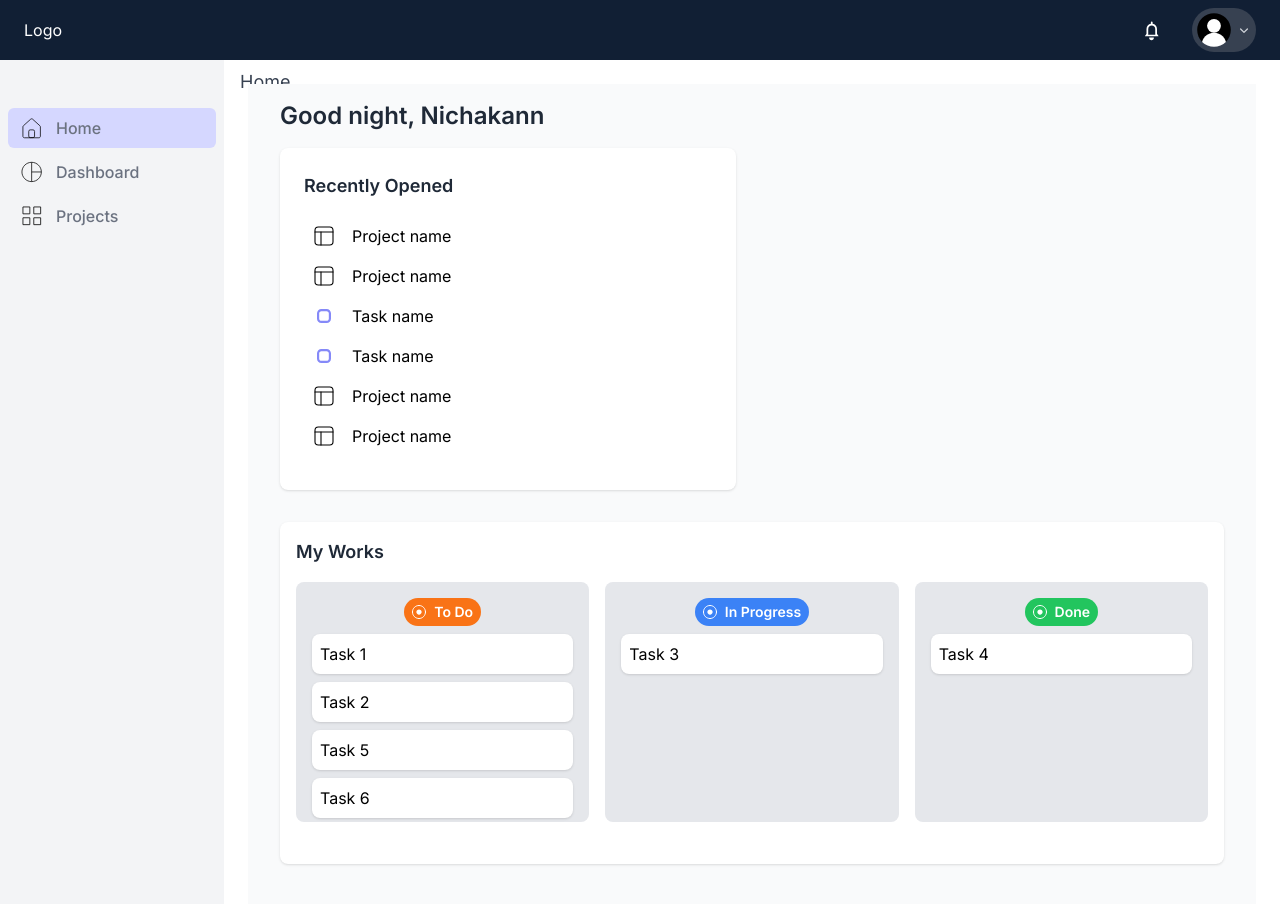
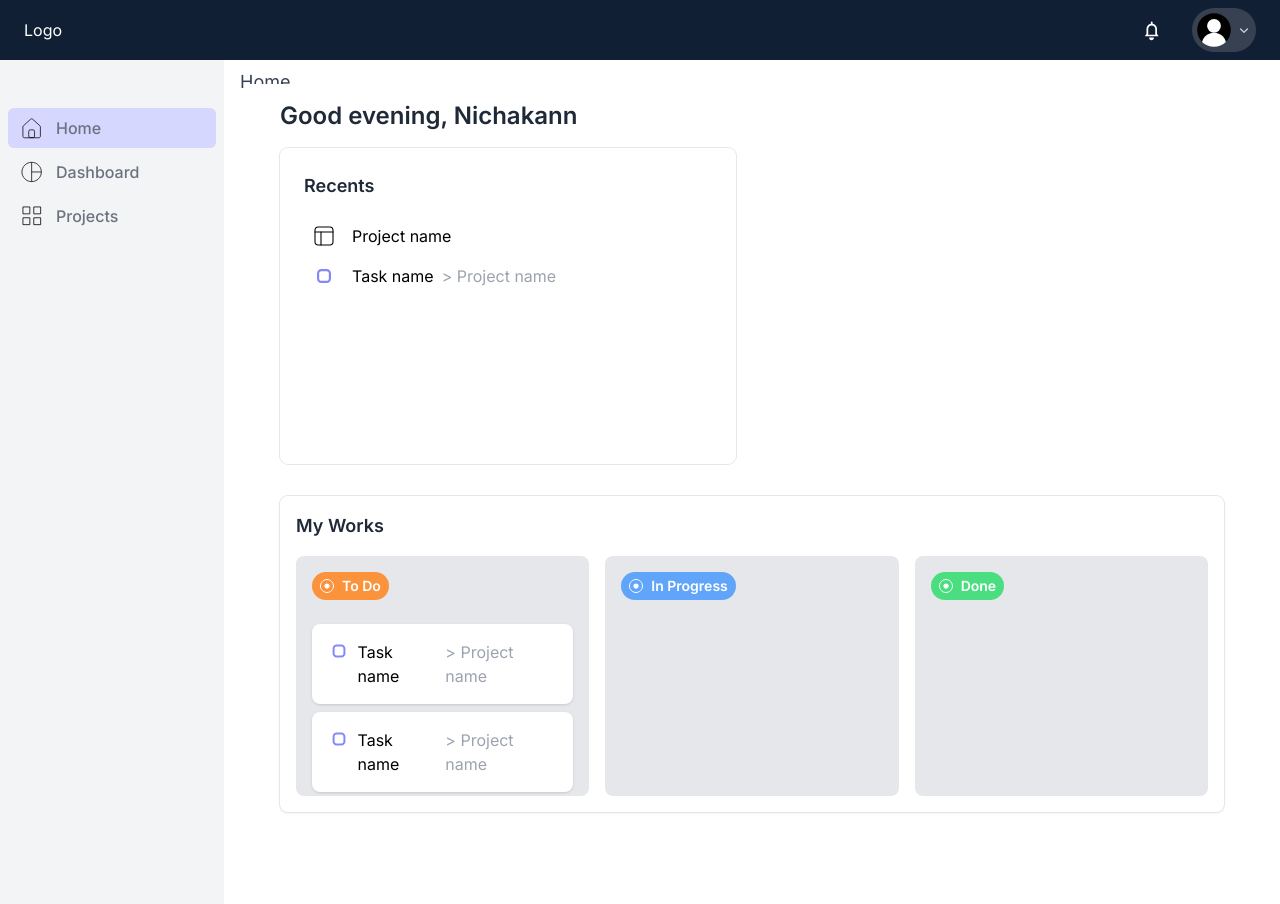
Before and after one commit to Bhanujaya/SE-frontend, a Next.js app: page / in a window 1280 px wide. Shown: the top 904 px of the page. Built offline with nearby package versions, Linux system fonts and the light colour scheme.

Commit message:
Add homepage

```diff
--- a/src/app/page.tsx
+++ b/src/app/page.tsx
@@ -1,5 +1,4 @@
 "use client";
-import Image from "next/image";
 import Link from "next/link";
 import {
   DragDropContext,
@@ -18,20 +17,16 @@ const currentUser = {
 };
 
 const recentlyOpens = [
-  { name: "Project name", type: "project",  href: "/project" },
-  { name: "Project name", type: "project",  href: "/project" },
-  { name: "Task name",    type: "task",     href: "/project/task-1" },
-  { name: "Task name",    type: "task",     href: "/project/task-1" },
-  { name: "Project name", type: "project",  href: "/project" },
-  { name: "Project name", type: "project",  href: "/project" },
-  { name: "Task name",    type: "task",     href: "/project/task-1" },
+  { type: "project", name: "Project name", href: "#" },
+  { type: "task", name: "Task name", href: "#", fromProject: "Project name" },
   // More items...
 ];
 
 // Define task and state structure for Kanban
 interface Task {
   id: string;
-  content: string;
+  name: string;
+  fromProject: string;
 }
 
 interface TaskState {
@@ -44,19 +39,24 @@ export default function Homepage() {
   // Initial Kanban task state
   const [tasks, setTasks] = useState<TaskState>({
     todo: [
-      { id: "task-1", content: "Task 1" },
-      { id: "task-2", content: "Task 2" },
-      { id: "task-5", content: "Task 5" },
-      { id: "task-6", content: "Task 6" },
-      { id: "task-7", content: "Task 7" },
+      {
+        id: "task-1",
+        name: "Task name",
+        fromProject: "Project name",
+      },
+      {
+        id: "task-2",
+        name: "Task name",
+        fromProject: "Project name",
+      },
     ],
-    inProgress: [{ id: "task-3", content: "Task 3" }],
-    done: [{ id: "task-4", content: "Task 4" }],
+    inProgress: [],
+    done: [],
   });
 
   // Handle drag and drop
   const onDragEnd = (result: DropResult) => {
-    const { destination, source, draggableId } = result;
+    const { destination, source } = result;
 
     if (!destination) return; // If dropped outside a list
 
@@ -84,7 +84,18 @@ export default function Homepage() {
     }
   };
 
-  // Date options for greeting
+  const getGreeting = (hour: number): string => {
+    if (hour >= 21 || hour < 6) {
+      return "Good night";
+    } else if (hour < 12) {
+      return "Good morning";
+    } else if (hour < 18) {
+      return "Good afternoon";
+    } else {
+      return "Good evening";
+    }
+  };
+
   const options: Intl.DateTimeFormatOptions = {
     timeZone: "Asia/Bangkok",
     hour: "numeric",
@@ -96,24 +107,15 @@ export default function Homepage() {
     hour12: false,
   };
 
-  const getGreeting = (): string => {
-    const now = new Date();
-    const currentHour = now.getHours();
-    if (currentHour >= 21 || currentHour < 6) {
-      return "Good night";
-    } else if (currentHour < 12) {
-      return "Good morning";
-    } else if (currentHour < 18) {
-      return "Good afternoon";
-    } else {
-      return "Good evening";
-    }
-  };
+  // Get the current date and time depending on options
+  const currentDate = new Date().toLocaleString("en-US", options);
+  // Create a Date object from the localized string (currentDate) to get the hour
+  const currentHour = new Date(currentDate).getHours();
 
-  const greetingMessage = getGreeting();
+  const greetingMessage = getGreeting(currentHour);
 
   return (
-    <div className="bg-gray-50 pb-24 sm:pb-32">
+    <div className="bg-white pb-24 sm:pb-32">
       {/* Greeting */}
       <div className="mx-auto max-w-7xl lg:px-8">
         <h2 className="text-left text-pretty text-2xl py-4 font-semibold text-gray-800">
@@ -123,11 +125,10 @@ export default function Homepage() {
 
       {/* Layout Grid */}
       <div className="mx-auto max-w-7xl px-6 lg:px-8 grid grid-cols-1 lg:grid-cols-2 lg:grid-rows-2 gap-8">
+
         {/* Recently Opened Section */}
-        <div className="relative bg-white shadow rounded-lg p-6 overflow-hidden">
-          <h3 className="text-lg font-semibold text-gray-800">
-            Recently Opened
-          </h3>
+        <div className="relative bg-white rounded-lg p-6 overflow-hidden ring-1 ring-gray-200 hover:ring-gray-400">
+          <h3 className="text-lg font-semibold text-gray-800">Recents</h3>
           <div className="mt-4 max-h-[250px] overflow-y-auto">
             {recentlyOpens.map((item) => (
               <Link key={item.name} href={item.href}>
@@ -141,7 +142,15 @@ export default function Homepage() {
                     alt={item.type}
                     className="w-6"
                   />
-                  <span>{item.name}</span>
+                  <div>
+                    {item.name}
+                    {/*Note: inside the parentheses is alredy true, so we just check if item.type is true and show it*/}
+                    {item.type === "task" && (
+                      <span className="ml-2 text-gray-400">
+                        &gt; {item.fromProject}
+                      </span>
+                    )}
+                  </div>
                 </div>
               </Link>
             ))}
@@ -149,7 +158,7 @@ export default function Homepage() {
         </div>
 
         {/* Kanban Section */}
-        <div className="relative bg-white shadow rounded-lg p-4 overflow-hidden lg:col-span-2">
+        <div className="relative bg-white shadow rounded-lg p-4 overflow-hidden lg:col-span-2 ring-1 ring-gray-200 hover:ring-gray-400">
           <h3 className="text-lg font-semibold text-gray-800 text-left">
             My Works
           </h3>
@@ -164,14 +173,14 @@ export default function Homepage() {
                         {...provided.droppableProps}
                         className="p-4 bg-gray-200 rounded-lg h-[15rem] overflow-y-auto"
                       >
-                        <div className="flex justify-center items-center text-center">
+                        <div className="flex items-center text-center mb-6">
                           <span
                             className={`flex items-center justify-center text-sm font-semibold p-1 px-2 rounded-full text-white ${
                               col === "todo"
-                                ? "bg-orange-500"
+                                ? "bg-orange-400"
                                 : col === "inProgress"
-                                ? "bg-blue-500"
-                                : "bg-green-500"
+                                ? "bg-blue-400"
+                                : "bg-green-400"
                             } whitespace-nowrap`}
                           >
                             <img src="todo.svg" alt={col} className="mr-2" />{" "}
@@ -194,13 +203,20 @@ export default function Homepage() {
                                 ref={provided.innerRef}
                                 {...provided.draggableProps}
                                 {...provided.dragHandleProps}
-                                className="p-2 mt-2 bg-white rounded-lg shadow"
+                                className="flex p-4 mt-2 bg-white rounded-lg shadow select-none hover:bg-gray-100"  // Prevent drag and highlight the content instead
                               >
-                                {task.content}
+                                <span className="mr-2">
+                                  <img src="/task.svg" alt="Task" />
+                                </span>
+                                {task.name}
+                                <span className="ml-2 text-gray-400">
+                                  &gt; {task.fromProject}
+                                </span>
                               </div>
                             )}
                           </Draggable>
                         ))}
+
                         {provided.placeholder}
                       </div>
                     )}
```
